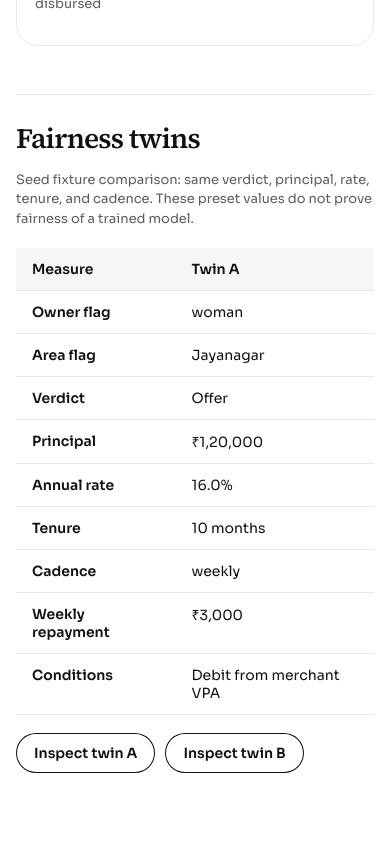
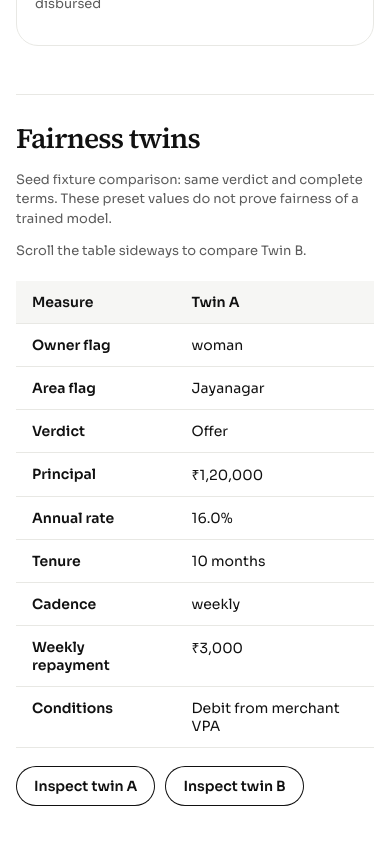
Before and after one commit to Ansukr07/ModiFY_tech_habba, a React (Vite) app in the folder apps/web/: page /evidence in a window 390 px wide. Shown: the part 751-1595 px from the top of the page. Built offline with nearby package versions, Linux system fonts and the light colour scheme.

Commit message:
fix: cue mobile fairness table comparison

```diff
--- a/apps/web/src/app.css
+++ b/apps/web/src/app.css
@@ -510,6 +510,10 @@
   margin-top: 20px;
 }
 
+.scroll-hint {
+  display: none;
+}
+
 .twin-table {
   width: 100%;
   min-width: 560px;
@@ -586,6 +590,10 @@
 }
 
 @media (max-width: 700px) {
+  .scroll-hint {
+    display: block;
+    margin-bottom: 0;
+  }
   .how-section {
     padding: 48px 16px 0;
   }
--- a/apps/web/src/pages/Evidence.jsx
+++ b/apps/web/src/pages/Evidence.jsx
@@ -40,7 +40,8 @@ export function Evidence() {
         </div>
         <section className="queue-twins">
           <h2>Fairness twins</h2>
-          <p className="muted">Seed fixture comparison: {sameTerms ? "same verdict, principal, rate, tenure, and cadence" : "terms differ or a fixture is missing"}. These preset values do not prove fairness of a trained model.</p>
+          <p className="muted">Seed fixture comparison: {sameTerms ? "same verdict and complete terms" : "terms differ or a fixture is missing"}. These preset values do not prove fairness of a trained model.</p>
+          <p className="muted scroll-hint">Scroll the table sideways to compare Twin B.</p>
           {twinRows.length > 0 && <div className="table-scroll" role="region" aria-label="Fairness twin terms" tabIndex="0">
             <table className="twin-table">
               <thead><tr><th scope="col">Measure</th><th scope="col">Twin A</th><th scope="col">Twin B</th></tr></thead>
```
